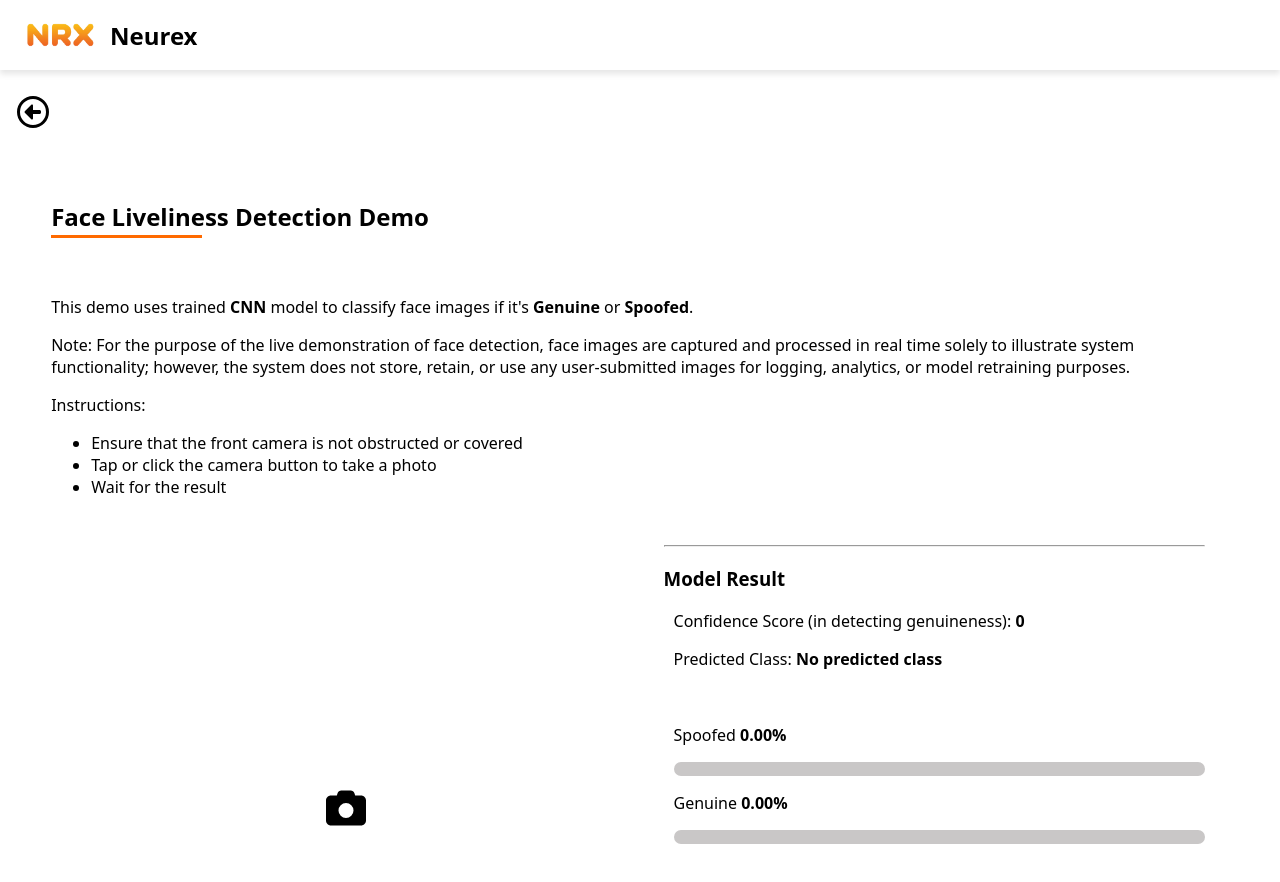
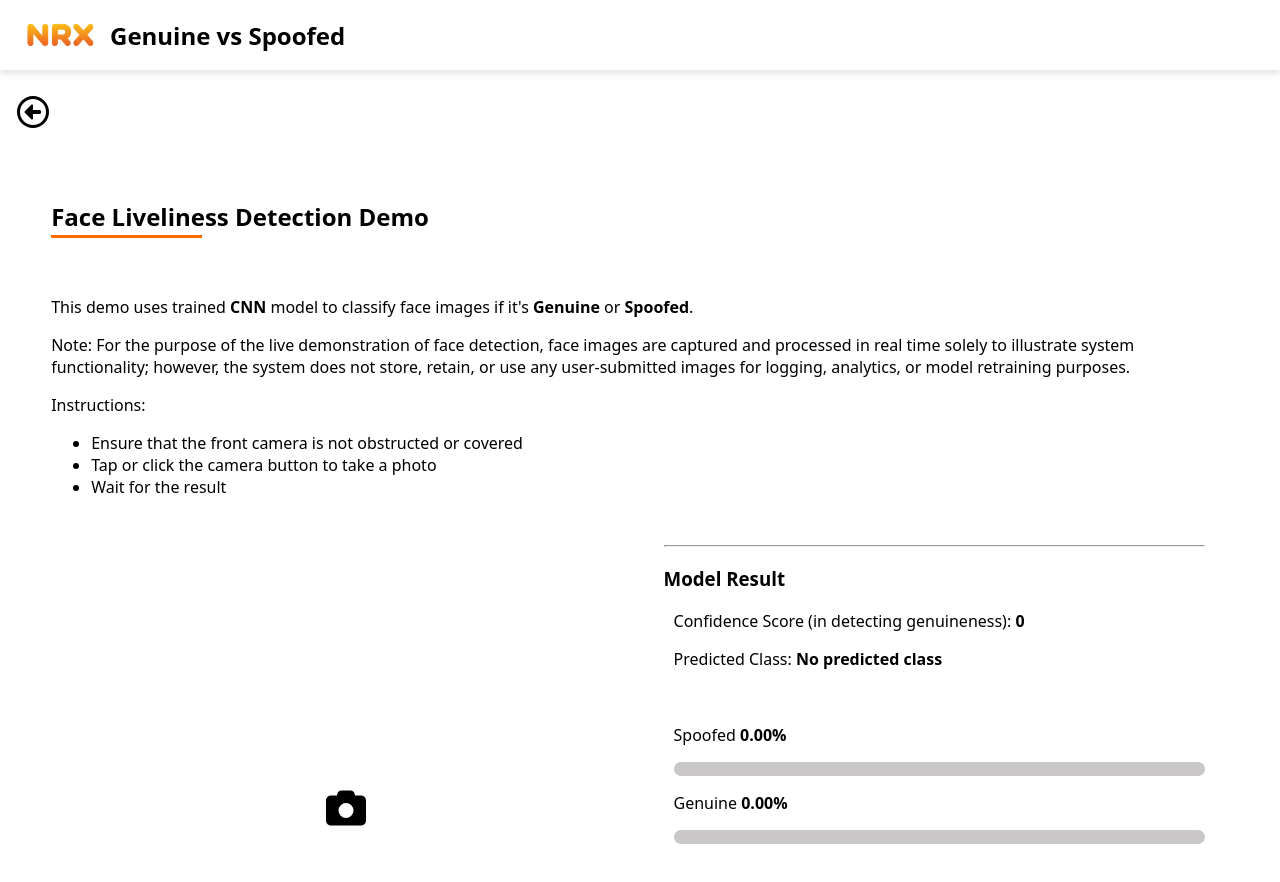
Before and after one commit to KarkAngelo114/Neurex-documentation, a React (Vite) app: page /face-liveliness-tests in a window 1280 px wide. Shown: the top 882 px of the page. Built offline with nearby package versions, Linux system fonts and the light colour scheme; no server answers.

Commit message:
updated demo page titles

```diff
--- a/src/pages/demo_pages/demo1.jsx
+++ b/src/pages/demo_pages/demo1.jsx
@@ -91,7 +91,7 @@ export const Demo_1 = () => {
                 <div className="header-left-branding">
                     <span  className="toShow"></span>
                     <img src = "nrx-logo.png" className="img-logo"/>
-                    <p>Neurex</p>
+                    <p>Genuine vs Spoofed</p>
                 </div>
             </header>
 
--- a/src/pages/demo_pages/demo2.jsx
+++ b/src/pages/demo_pages/demo2.jsx
@@ -100,7 +100,7 @@ export const Demo_2 = () => {
                 <div className="header-left-branding">
                     <span  className="toShow"></span>
                     <img src = "nrx-logo.png" className="img-logo"/>
-                    <p>Neurex</p>
+                    <p>Digits Recognition</p>
                 </div>
             </header>
 
--- a/src/pages/demo_pages/demo3.jsx
+++ b/src/pages/demo_pages/demo3.jsx
@@ -50,7 +50,7 @@ export const Demo_3 = () => {
                 <div className="header-left-branding">
                     <span  className="toShow"></span>
                     <img src = "nrx-logo.png" className="img-logo"/>
-                    <p>Neurex</p>
+                    <p>Text Classification</p>
                 </div>
             </header>
 
--- a/src/pages/demo_pages/demo4.jsx
+++ b/src/pages/demo_pages/demo4.jsx
@@ -66,7 +66,7 @@ export const Demo_4 = () => {
                 <div className="header-left-branding">
                     <span className="toShow"></span>
                     <img src="nrx-logo.png" className="img-logo" alt="logo"/>
-                    <p>Neurex</p>
+                    <p>XOR</p>
                 </div>
             </header>
 
--- a/src/pages/demo_pages/demo5.jsx
+++ b/src/pages/demo_pages/demo5.jsx
@@ -219,7 +219,7 @@ export const Demo_5 = () => {
                 <div className="header-left-branding">
                     <span className="toShow"></span>
                     <img src="nrx-logo.png" className="img-logo" alt="logo"/>
-                    <p>Neurex</p>
+                    <p>Snake Game</p>
                 </div>
             </header>
 
```
